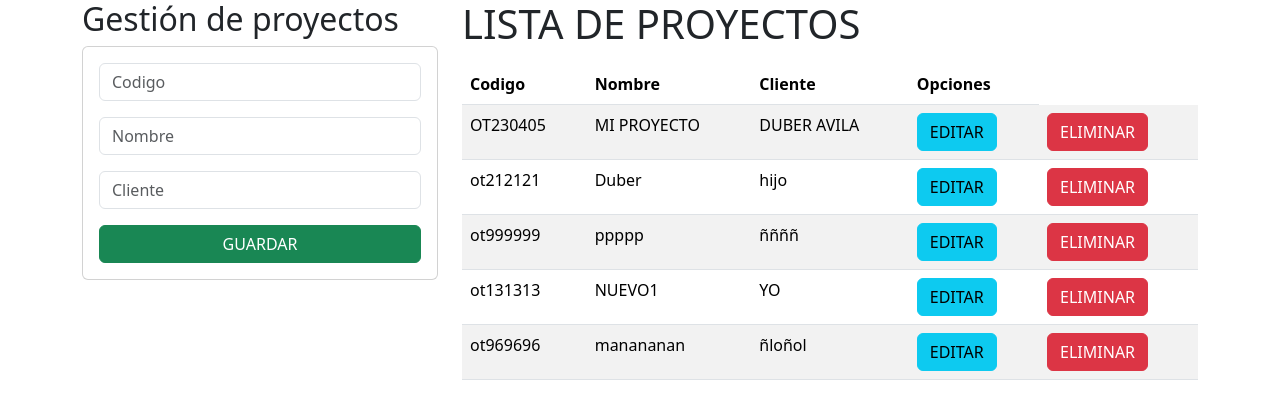
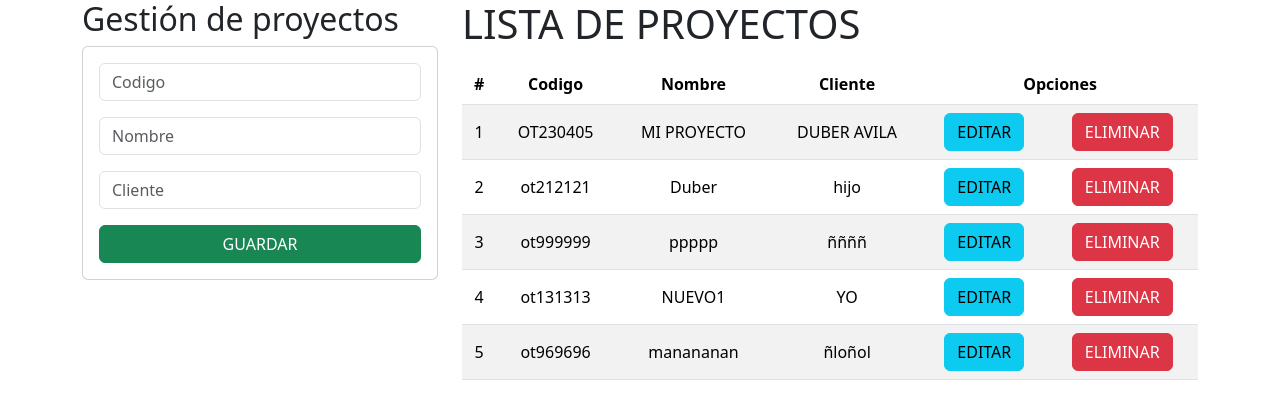
Before and after one commit to greendap/Dispensador, a Django app: page /prueba/ in a window 1280 px wide. Shown: the top 419 px of the page. Run offline with Django 5.2, Linux system fonts and the light colour scheme; data comes from the database, SQL or seed files in the repository; both versions use the stored data as it was after the commit.

Commit message:
08/03/2024-3

```diff
--- /dev/null
+++ b/Cables/static/cable/css/proyecto.css
@@ -0,0 +1,4 @@
+th, td{
+    text-align: center;
+    vertical-align: middle;
+}
--- /dev/null
+++ b/Cables/static/cable/js/proyecto.js
@@ -0,0 +1,13 @@
+(function () {
+    const btnEliminacion=document.querySelectorAll(".btnEliminacion");
+
+btnEliminacion.forEach(btn=>{
+    btn.addEventListener('click', (e)=>{
+        const confirmacion=confirm('¿Seguro de eliminar el proyecto?');
+        if(!confirmacion) {
+            e.preventDefault();
+        }
+
+    });
+});
+})();
--- a/Cables/templates/Cables/base.html
+++ b/Cables/templates/Cables/base.html
@@ -1,11 +1,13 @@
 <!DOCTYPE html>
 <html lang="es">
 <head>
+  {% load static %}
   <meta charset="UTF-8">
   <meta name="viewport" content="width=device-width, initial-scale=1.0">
   <title>Inicio de Sesion</title>
-  <link href="https://cdn.jsdelivr.net/npm/bootstrap@5.3.3/dist/css/bootstrap.min.css" rel="stylesheet" integrity="sha384-QWTKZyjpPEjISv5WaRU9OFeRpok6YctnYmDr5pNlyT2bRjXh0JMhjY6hW+ALEwIH" crossorigin="anonymous">
-
+  <link href="https://cdn.jsdelivr.net/npm/bootstrap@5.3.3/dist/css/bootstrap.min.css" rel="stylesheet"
+  integrity="sha384-QWTKZyjpPEjISv5WaRU9OFeRpok6YctnYmDr5pNlyT2bRjXh0JMhjY6hW+ALEwIH" crossorigin="anonymous">
+  <link rel="stylesheet" href="{% static 'cable/css/proyecto.css' %}">
 
 </head>
 <body>
@@ -16,9 +18,13 @@
     {% endblock %}
   </div>
 
-  <script src="https://cdn.jsdelivr.net/npm/bootstrap@5.3.3/dist/js/bootstrap.bundle.min.js" integrity="sha384-YvpcrYf0tY3lHB60NNkmXc5s9fDVZLESaAA55NDzOxhy9GkcIdslK1eN7N6jIeHz" crossorigin="anonymous"></script>
-  <script src="https://cdn.jsdelivr.net/npm/@popperjs/core@2.11.8/dist/umd/popper.min.js" integrity="sha384-I7E8VVD/ismYTF4hNIPjVp/Zjvgyol6VFvRkX/vR+Vc4jQkC+hVqc2pM8ODewa9r" crossorigin="anonymous"></script>
-  <script src="https://cdn.jsdelivr.net/npm/bootstrap@5.3.3/dist/js/bootstrap.min.js" integrity="sha384-0pUGZvbkm6XF6gxjEnlmuGrJXVbNuzT9qBBavbLwCsOGabYfZo0T0to5eqruptLy" crossorigin="anonymous"></script>
+  <script src="https://cdn.jsdelivr.net/npm/bootstrap@5.3.3/dist/js/bootstrap.bundle.min.js" integrity="sha384-YvpcrYf0tY3lHB60NNkmXc5s9fDVZLESaAA55NDzOxhy9GkcIdslK1eN7N6jIeHz"
+  crossorigin="anonymous"></script>
+  <script src="https://cdn.jsdelivr.net/npm/@popperjs/core@2.11.8/dist/umd/popper.min.js" integrity="sha384-I7E8VVD/ismYTF4hNIPjVp/Zjvgyol6VFvRkX/vR+Vc4jQkC+hVqc2pM8ODewa9r"
+  crossorigin="anonymous"></script>
+  <script src="https://cdn.jsdelivr.net/npm/bootstrap@5.3.3/dist/js/bootstrap.min.js" integrity="sha384-0pUGZvbkm6XF6gxjEnlmuGrJXVbNuzT9qBBavbLwCsOGabYfZo0T0to5eqruptLy"
+  crossorigin="anonymous"></script>
+  <script src="{% static 'cable/js/proyecto.js' %}"></script>
 
 </body>
 </html>
--- a/Cables/templates/Cables/prueba.html
+++ b/Cables/templates/Cables/prueba.html
@@ -29,20 +29,22 @@
           <table class="table table-striped">
             <thead>
               <tr>
+                <th>#</th>
                 <th>Codigo</th>
                 <th>Nombre</th>
                 <th>Cliente</th>
-                <th coldspan="2">Opciones</th>
+                <th colspan="2">Opciones</th>
               </tr>
             </thead>
             <tbody>
               {% for c in proyectos %}
               <tr>
+                <td>{{forloop.counter}}</td>
                 <td>{{c.codigo}}</td>
                 <td>{{c.nombre}}</td>
                 <td>{{c.cliente}}</td>
                 <td><a href="/editarProyecto/{{c.codigo}}" class="btn btn-info">EDITAR</a></td>
-                <td><a href="eliminarProyecto/{{c.codigo}}" class="btn btn-danger">ELIMINAR</a></td>
+                <td><a href="eliminarProyecto/{{c.codigo}}" class="btn btn-danger btnEliminacion">ELIMINAR</a></td>
               </tr>
               {% endfor%}
             </tbody>
```
Also changed, not shown: db.sqlite3, 1 other file.
